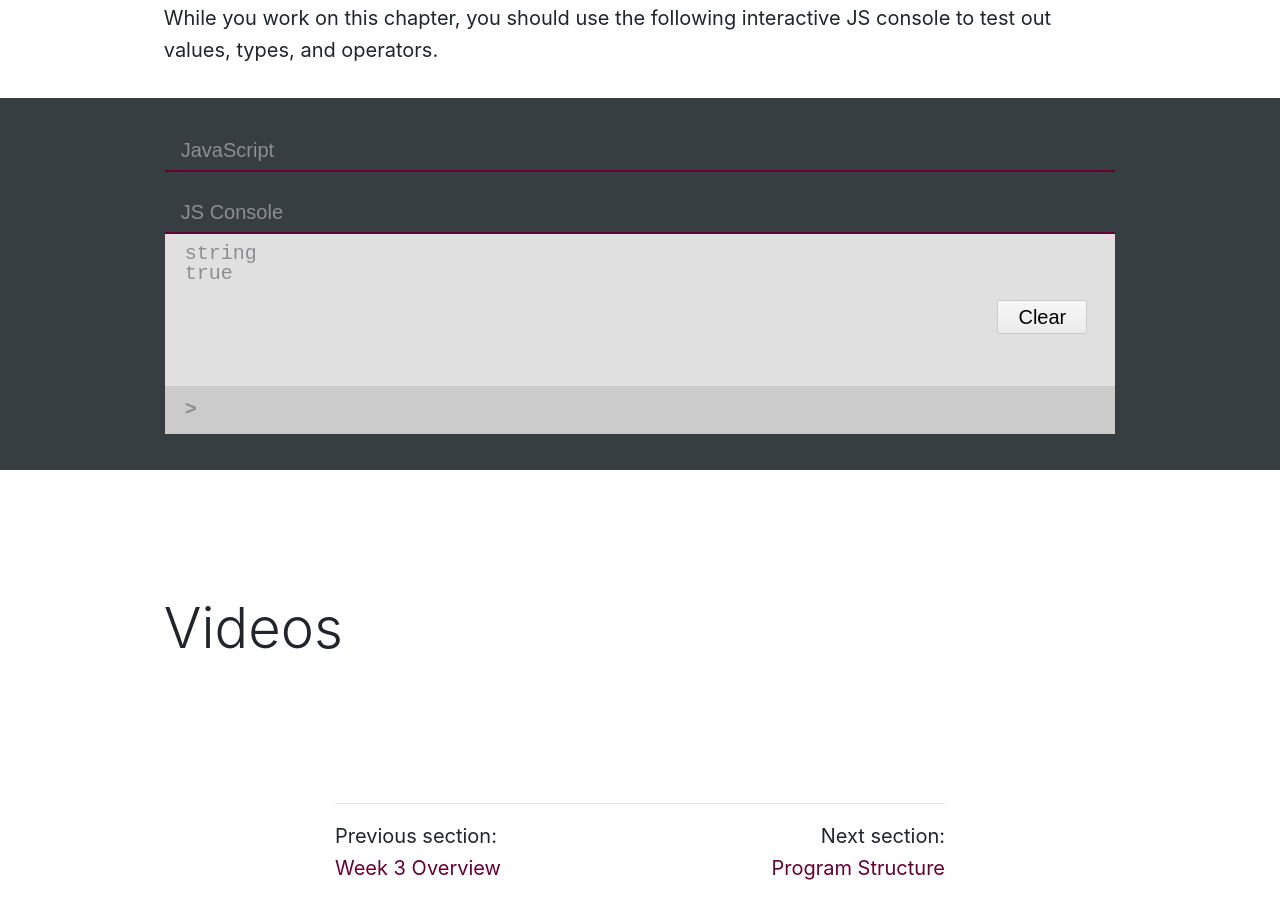
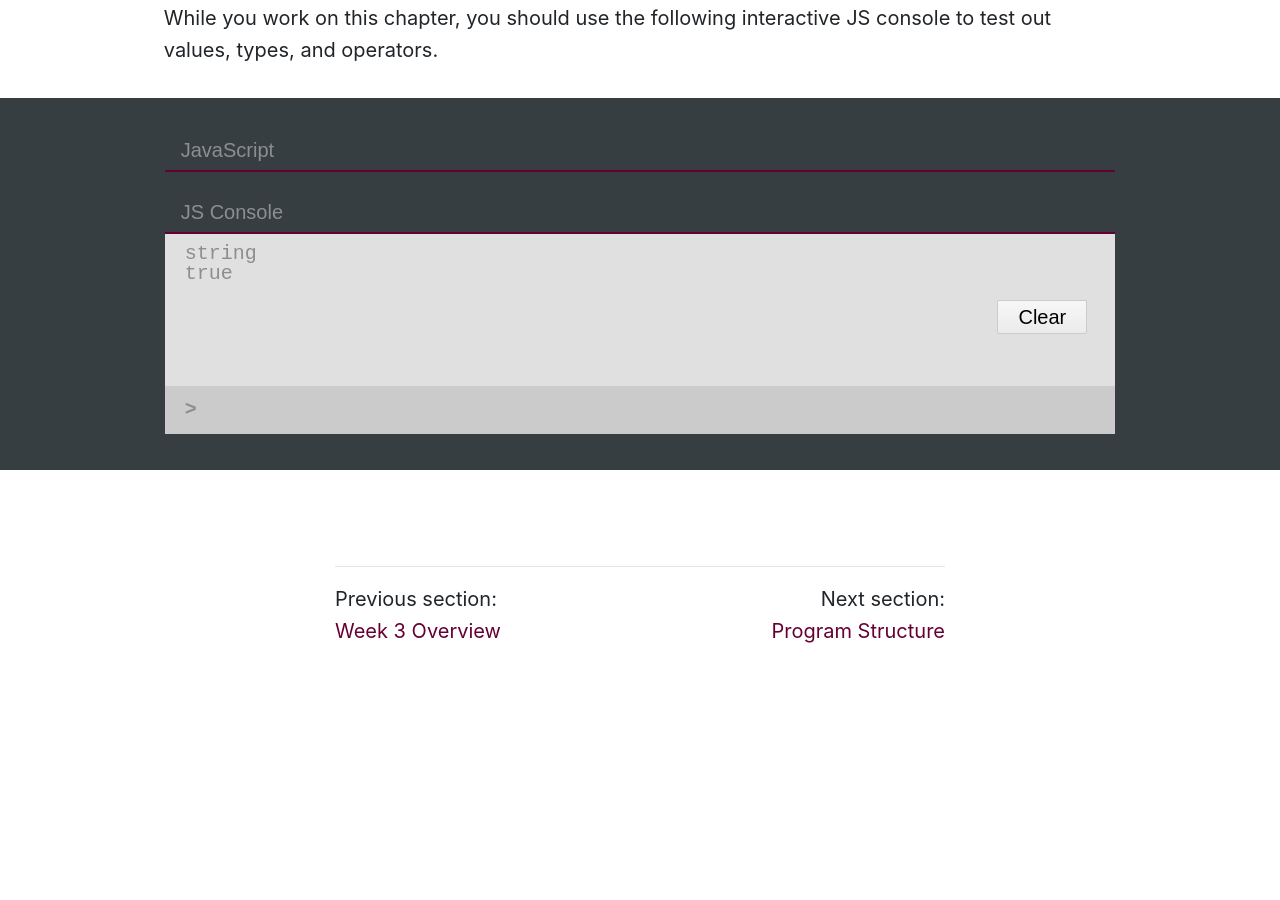
Before and after one commit to Montana-Media-Arts/441-web-tech-Spring2019-course, a Jekyll site: the page built from modules/week-3/_posts/2001-01-01-types-values.md, in a window 1280 px wide and 900 px high, scrolled down 6375 px. Built offline with Jekyll 4.4.1, drawn with Linux system fonts in a browser that asks for light colours; nearby versions of some CDN libraries; a script that is not in the unit is left out; after the commit the page ends 7038 px from its top, so only the background shows below that.

Commit message:
took out title

```diff
--- a/modules/week-3/_posts/2001-01-01-types-values.md
+++ b/modules/week-3/_posts/2001-01-01-types-values.md
@@ -97,7 +97,3 @@ While you work on this chapter, you should use the following interactive JS cons
     ]
 });
 </script>
-
-
-
-## Videos
```
